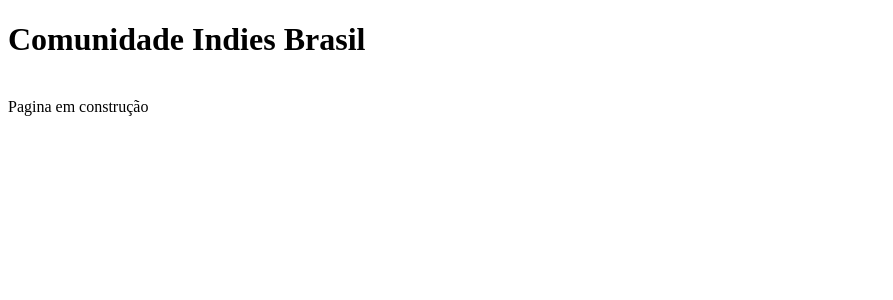
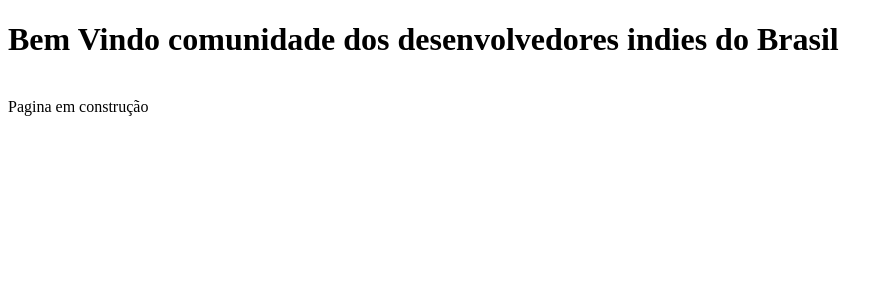
Before and after one commit to dropoujogo/IndiesBrasil, a Next.js app: page / in a window 1280 px wide. Shown: the top 300 px of the page, without its empty margins (0-893 px from the left). Built offline with nearby package versions, Linux system fonts and the light colour scheme.

Commit message:
update message

```diff
--- a/pages/index.js
+++ b/pages/index.js
@@ -1,5 +1,5 @@
 function Home(){
-    return <><h1>Comunidade Indies Brasil</h1><br/>Pagina em construção</>
+    return <><h1>Bem Vindo comunidade dos desenvolvedores indies do Brasil</h1><br/>Pagina em construção</>
 }
 
 export default Home;
```
